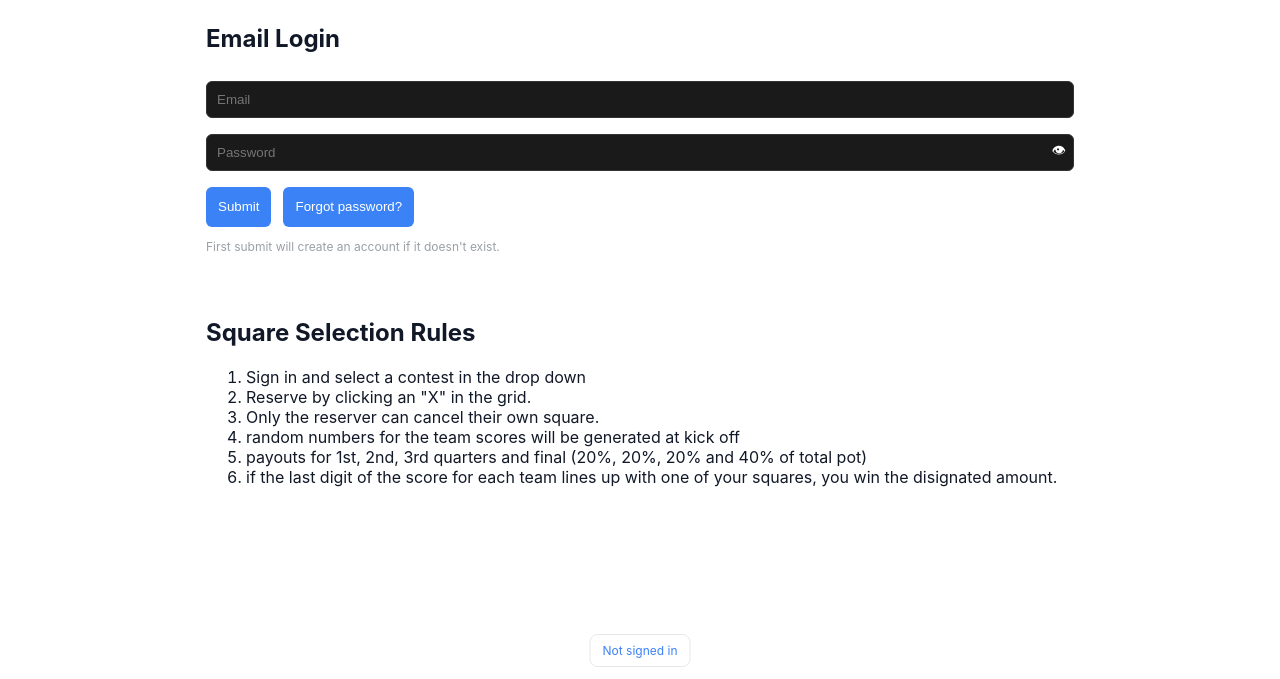
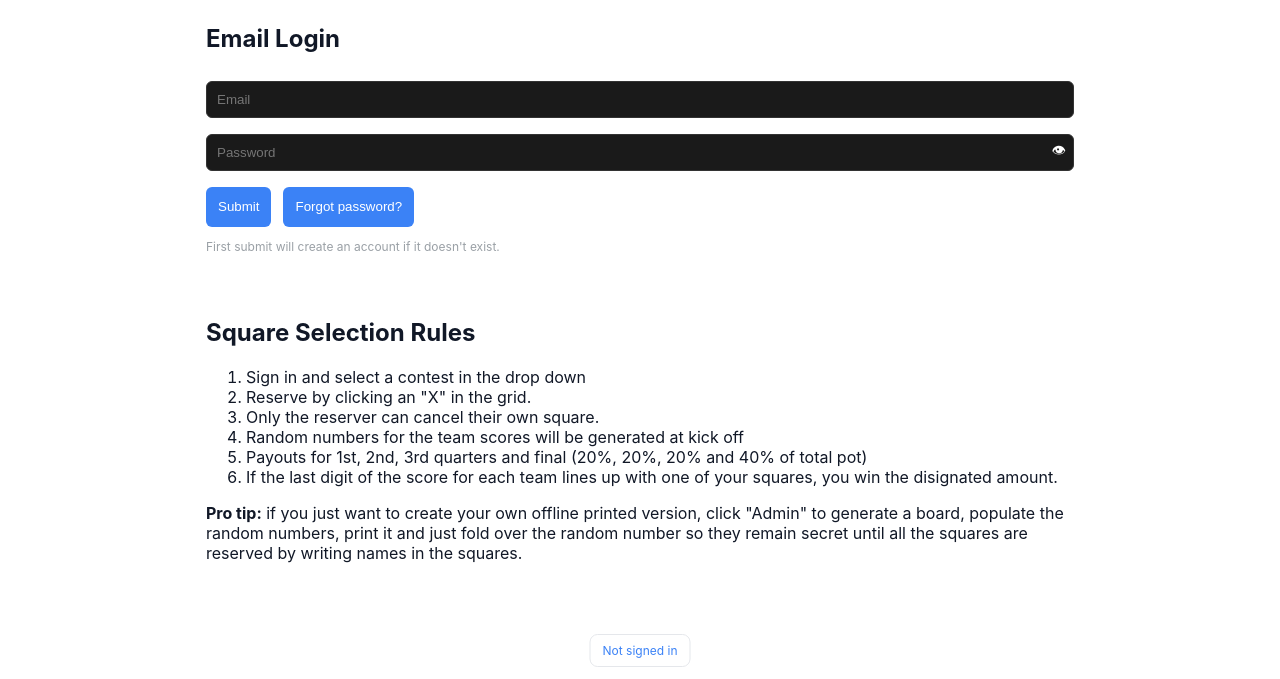
Before and after one commit to jgtaylor123/squares, a website: page public/index.html in a window 1280 px wide. Shown: the part 121-800 px from the top of the page. Drawn offline with Linux system fonts and the light colour scheme; some packages are replaced by stand-ins of ours; no server answers.

Commit message:
Capitalize first letter of rules 4-6 and add pro tip for offline printing

```diff
--- a/public/index.html
+++ b/public/index.html
@@ -46,10 +46,12 @@
         <li>Sign in and select a contest in the drop down</li>
         <li>Reserve by clicking an "X" in the grid.</li>
         <li>Only the reserver can cancel their own square.</li>
-        <li>random numbers for the team scores will be generated at kick off</li>
-        <li>payouts for 1st, 2nd, 3rd quarters and final (20%, 20%, 20% and 40% of total pot)</li>
-        <li>if the last digit of the score for each team lines up with one of your squares, you win the disignated amount.</li>
+        <li>Random numbers for the team scores will be generated at kick off</li>
+        <li>Payouts for 1st, 2nd, 3rd quarters and final (20%, 20%, 20% and 40% of total pot)</li>
+        <li>If the last digit of the score for each team lines up with one of your squares, you win the disignated amount.</li>
       </ol>
+
+      <p><strong>Pro tip:</strong> if you just want to create your own offline printed version, click "Admin" to generate a board, populate the random numbers, print it and just fold over the random number so they remain secret until all the squares are reserved by writing names in the squares.</p>
     </section>
 
     <!-- Grid moved to dedicated year pages -->
```
